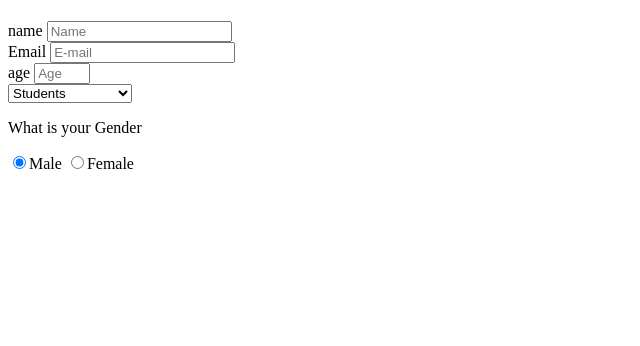
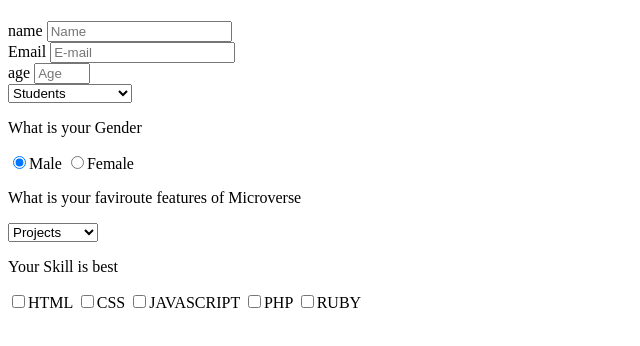
Before and after one commit to Hisoka37/walid-Atril-project, a plain HTML site: page index.html in a window 1280 px wide. Shown: the whole page, without its empty margins (0-640 px from the left). Drawn offline with Linux system fonts and the light colour scheme.

Commit message:
My Pull3

```diff
--- a/index.html
+++ b/index.html
@@ -53,7 +53,24 @@
                 class="input-radio"
               />Female</label>
               </div>
+              <div class="dropdownSel2">
+                <p>What is your faviroute features of Microverse</p>
+              <select id="dropdown2">
+                <option>Projects</option>
+                <option>Community</option>
+                <option>Challenges</option>
+               </select>
+               </div>
+               <div class="checkboxs">
+                <p>Your Skill is best</p>
+                <input type="checkbox">HTML</input>
+                <input type="checkbox">CSS</input>
+                <input type="checkbox">JAVASCRIPT</input>
+                <input type="checkbox">PHP</input>
+                <input type="checkbox">RUBY</input>
 
+
+               </div>
     </form>
 </body>
 </html>
```
